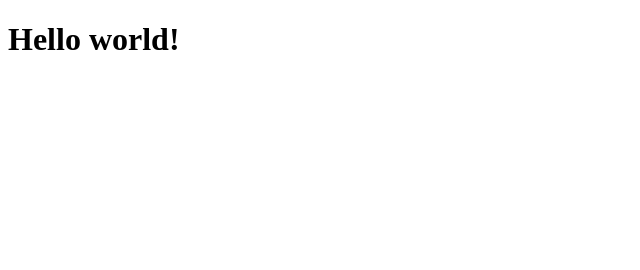
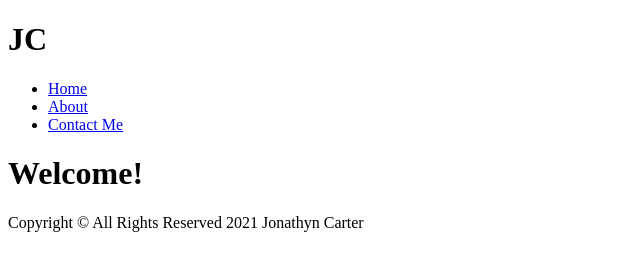
Before and after one commit to SwiftHoliday/jonathyn-carter-website, a Gatsby site: page / in a window 1280 px wide. Shown: the whole page, without its empty margins (0-640 px from the left). Built offline with nearby package versions, Linux system fonts and the light colour scheme; Gatsby itself is replaced by a stand-in of ours.

Commit message:
adds Layout wrap

```diff
--- /dev/null
+++ b/gatsby-browser.js
@@ -0,0 +1,7 @@
+const React = require('react');
+const Layout = require('./src/components/Layout').default;
+
+
+exports.wrapPageElement = ({ element, props }) => {
+    return <Layout {...props}>{element}</Layout>
+};
--- a/src/components/Footer/index.js
+++ b/src/components/Footer/index.js
@@ -0,0 +1,12 @@
+import React from 'react';
+
+const Footer = (props) => (
+    <footer>
+        <p>
+            Copyright &copy; All Rights Reserved
+             {' '}{new Date().getFullYear()} Jonathyn Carter
+        </p>
+    </footer>
+);
+
+export default Footer;
--- a/src/components/Header/index.js
+++ b/src/components/Header/index.js
@@ -0,0 +1,22 @@
+import React from 'react';
+import { Link } from 'gatsby'
+const Header = (props) => (
+    <header>
+        <h1>JC</h1>
+        <nav>
+            <ul>
+                <li>
+                    <Link to="/">Home</Link>
+                </li>
+                <li>
+                    <Link to="/about">About</Link>
+                </li>
+                <li>
+                    <Link to="/contact">Contact Me</Link>
+                </li>
+            </ul>
+        </nav>
+    </header>
+);
+
+export default Header;
--- a/src/components/Layout/index.js
+++ b/src/components/Layout/index.js
@@ -0,0 +1,16 @@
+import React from 'react';
+
+import Header from '../Header';
+import Footer from '../Footer';
+
+const Layout = (props) => (
+    <div>
+        <Header />
+        <main>
+            { props.children }
+        </main>
+        <Footer />
+    </div>
+);
+
+export default Layout;
--- a/src/pages/index.js
+++ b/src/pages/index.js
@@ -1,9 +1,9 @@
-import React from "react"
+import React from 'react'
 
 const Home = () => {
   return (
     <div>
-      <h1>Hello world!</h1>
+      <h1>Welcome!</h1>
     </div>
   );
 }
```
